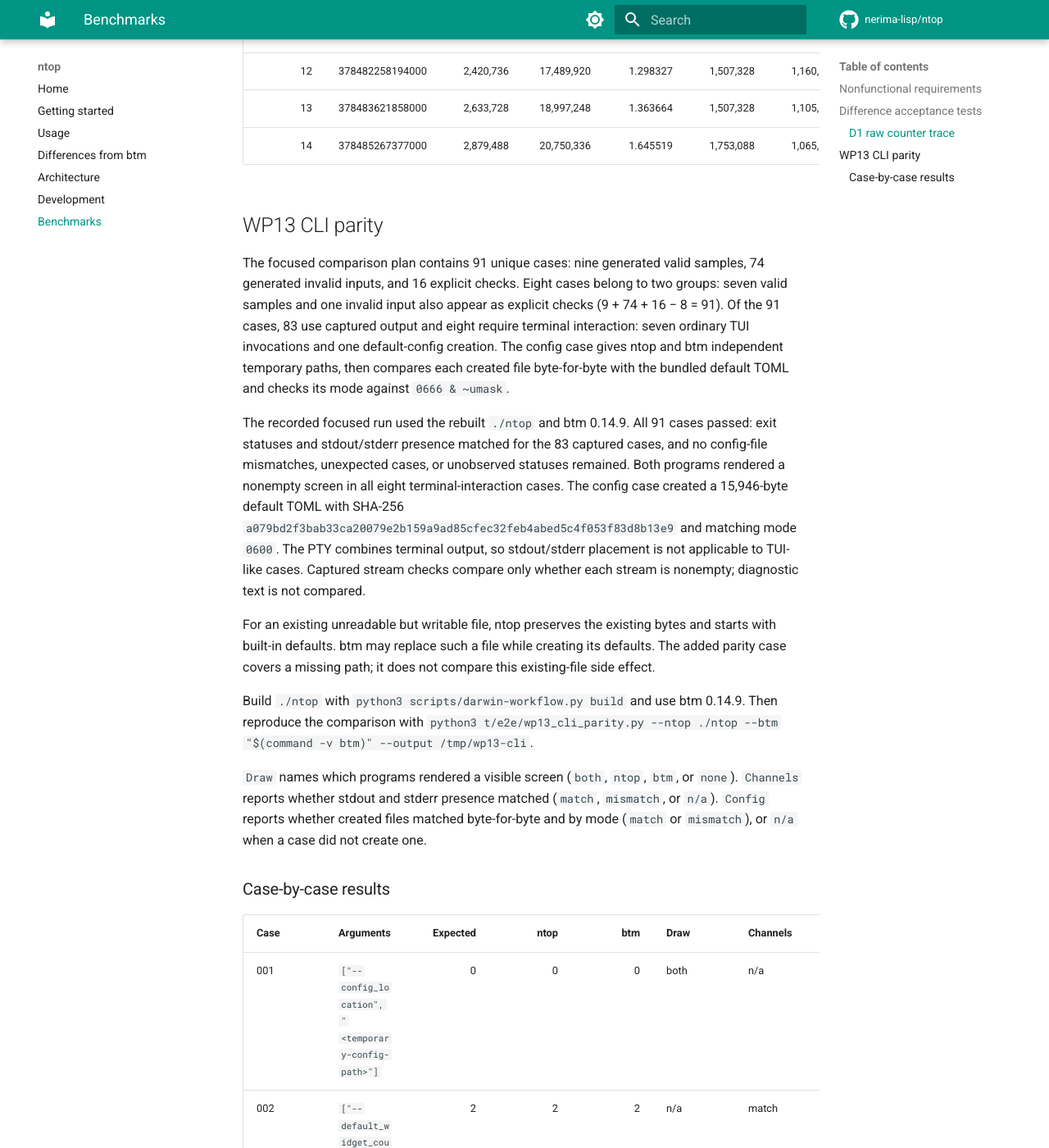
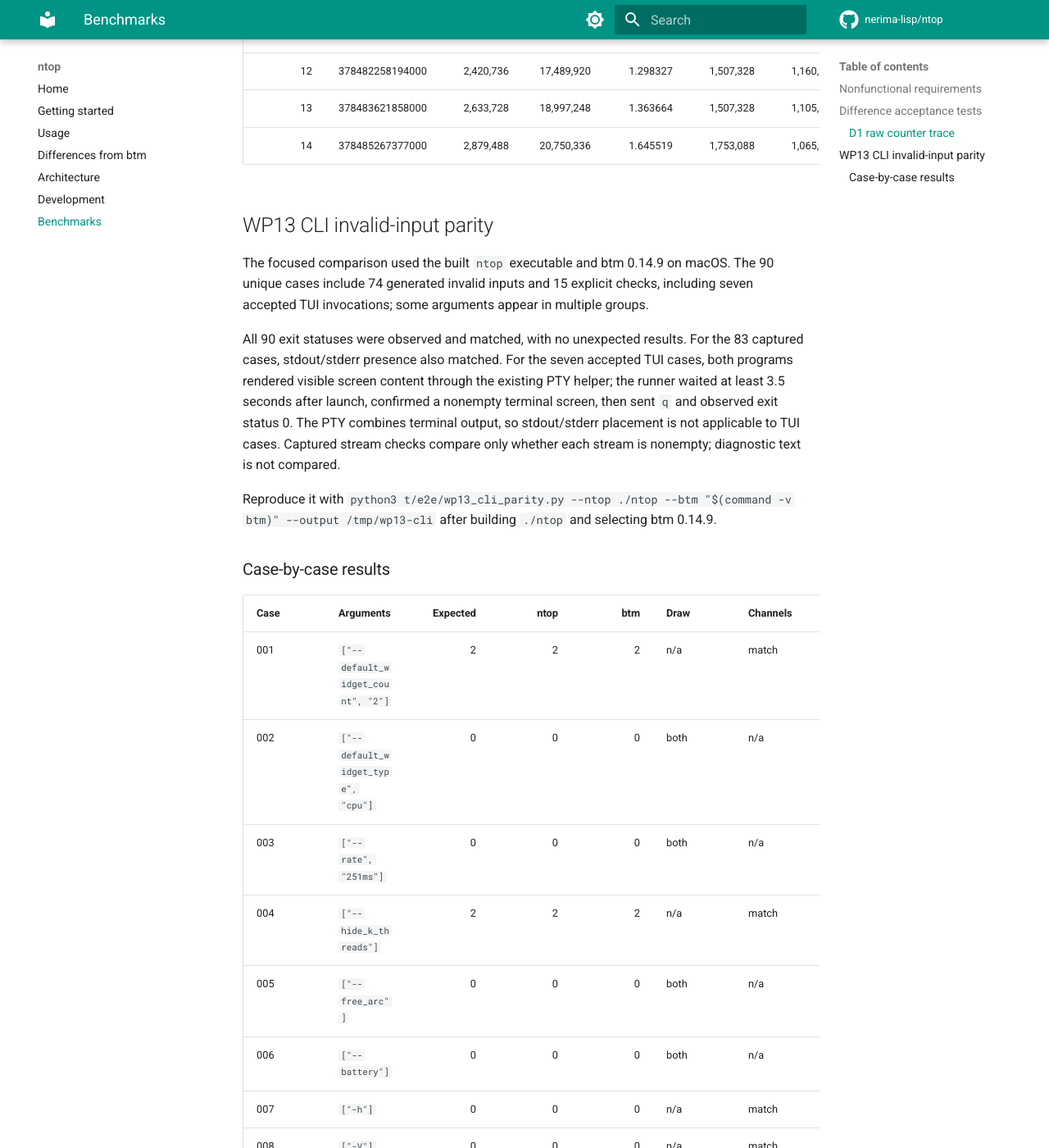
Before and after one commit to nerima-lisp/ntop, an MkDocs documentation site: the page built from docs/src/benchmarks.md, in a window 1280 px wide and 1400 px high, scrolled down 5800 px. Shown: the whole window at 82% size. Built offline with MkDocs 1.6.1 and Material for MkDocs 9.7.7, drawn with Linux system fonts in a browser that asks for light colours; comment, search, counter and statistics services are not loaded; some of the changed text lies outside the part shown.

Commit message:
Revert "fix(cli): initialize missing config paths"
This reverts commit 68e7db7c9776ad5e1d82472cd526f3b13e9e92c0.

```diff
--- a/docs/src/benchmarks.md
+++ b/docs/src/benchmarks.md
@@ -56,110 +56,107 @@ The rerun wrote 14 internal process-counter samples to `/tmp/ntop-wp15b-d1-20261
 | 13 | 378483621858000 | 2,633,728 | 18,997,248 | 1.363664 | 1,507,328 | 1,105,351 |
 | 14 | 378485267377000 | 2,879,488 | 20,750,336 | 1.645519 | 1,753,088 | 1,065,371 |
 
-## WP13 CLI parity
+## WP13 CLI invalid-input parity
 
-The focused comparison plan contains 91 unique cases: nine generated valid samples, 74 generated invalid inputs, and 16 explicit checks. Eight cases belong to two groups: seven valid samples and one invalid input also appear as explicit checks (9 + 74 + 16 − 8 = 91). Of the 91 cases, 83 use captured output and eight require terminal interaction: seven ordinary TUI invocations and one default-config creation. The config case gives ntop and btm independent temporary paths, then compares each created file byte-for-byte with the bundled default TOML and checks its mode against `0666 & ~umask`.
+The focused comparison used the built `ntop` executable and btm 0.14.9 on macOS. The 90 unique cases include 74 generated invalid inputs and 15 explicit checks, including seven accepted TUI invocations; some arguments appear in multiple groups.
 
-The recorded focused run used the rebuilt `./ntop` and btm 0.14.9. All 91 cases passed: exit statuses and stdout/stderr presence matched for the 83 captured cases, and no config-file mismatches, unexpected cases, or unobserved statuses remained. Both programs rendered a nonempty screen in all eight terminal-interaction cases. The config case created a 15,946-byte default TOML with SHA-256 `a079bd2f3bab33ca20079e2b159a9ad85cfec32feb4abed5c4f053f83d8b13e9` and matching mode `0600`. The PTY combines terminal output, so stdout/stderr placement is not applicable to TUI-like cases. Captured stream checks compare only whether each stream is nonempty; diagnostic text is not compared.
+All 90 exit statuses were observed and matched, with no unexpected results. For the 83 captured cases, stdout/stderr presence also matched. For the seven accepted TUI cases, both programs rendered visible screen content through the existing PTY helper; the runner waited at least 3.5 seconds after launch, confirmed a nonempty terminal screen, then sent `q` and observed exit status 0. The PTY combines terminal output, so stdout/stderr placement is not applicable to TUI cases. Captured stream checks compare only whether each stream is nonempty; diagnostic text is not compared.
 
-For an existing unreadable but writable file, ntop preserves the existing bytes and starts with built-in defaults. btm may replace such a file while creating its defaults. The added parity case covers a missing path; it does not compare this existing-file side effect.
-
-Build `./ntop` with `python3 scripts/darwin-workflow.py build` and use btm 0.14.9. Then reproduce the comparison with `python3 t/e2e/wp13_cli_parity.py --ntop ./ntop --btm "$(command -v btm)" --output /tmp/wp13-cli`.
-
-`Draw` names which programs rendered a visible screen (`both`, `ntop`, `btm`, or `none`). `Channels` reports whether stdout and stderr presence matched (`match`, `mismatch`, or `n/a`). `Config` reports whether created files matched byte-for-byte and by mode (`match` or `mismatch`), or `n/a` when a case did not create one.
+Reproduce it with `python3 t/e2e/wp13_cli_parity.py --ntop ./ntop --btm "$(command -v btm)" --output /tmp/wp13-cli` after building `./ntop` and selecting btm 0.14.9.
 
 ### Case-by-case results
 
-| Case | Arguments | Expected | ntop | btm | Draw | Channels | Config | Result |
-|---|---|---:|---:|---:|---|---|---|---|
-| 001 | `["--config_location", "<temporary-config-path>"]` | 0 | 0 | 0 | both | n/a | match | pass |
-| 002 | `["--default_widget_count", "2"]` | 2 | 2 | 2 | n/a | match | n/a | pass |
-| 003 | `["--default_widget_type", "cpu"]` | 0 | 0 | 0 | both | n/a | n/a | pass |
-| 004 | `["--rate", "251ms"]` | 0 | 0 | 0 | both | n/a | n/a | pass |
-| 005 | `["--hide_k_threads"]` | 2 | 2 | 2 | n/a | match | n/a | pass |
-| 006 | `["--free_arc"]` | 0 | 0 | 0 | both | n/a | n/a | pass |
-| 007 | `["--battery"]` | 0 | 0 | 0 | both | n/a | n/a | pass |
-| 008 | `["-h"]` | 0 | 0 | 0 | n/a | match | n/a | pass |
-| 009 | `["-V"]` | 0 | 0 | 0 | n/a | match | n/a | pass |
-| 010 | `["--autohide_time=false"]` | 2 | 2 | 2 | n/a | match | n/a | pass |
-| 011 | `["--basic=false"]` | 2 | 2 | 2 | n/a | match | n/a | pass |
-| 012 | `["--config_location"]` | 2 | 2 | 2 | n/a | match | n/a | pass |
-| 013 | `["--config-location"]` | 2 | 2 | 2 | n/a | match | n/a | pass |
-| 014 | `["--config"]` | 2 | 2 | 2 | n/a | match | n/a | pass |
-| 015 | `["-C"]` | 2 | 2 | 2 | n/a | match | n/a | pass |
-| 016 | `["--default_time_value", "abc"]` | 1 | 1 | 1 | n/a | match | n/a | pass |
-| 017 | `["--default_time_value", "29999ms"]` | 1 | 1 | 1 | n/a | match | n/a | pass |
-| 018 | `["--default-time-value", "abc"]` | 1 | 1 | 1 | n/a | match | n/a | pass |
-| 019 | `["--default-time-value", "29999ms"]` | 1 | 1 | 1 | n/a | match | n/a | pass |
-| 020 | `["-t", "abc"]` | 1 | 1 | 1 | n/a | match | n/a | pass |
-| 021 | `["-t", "29999ms"]` | 1 | 1 | 1 | n/a | match | n/a | pass |
-| 022 | `["--default_widget_count", "not-an-integer"]` | 2 | 2 | 2 | n/a | match | n/a | pass |
-| 023 | `["--default-widget-count", "not-an-integer"]` | 2 | 2 | 2 | n/a | match | n/a | pass |
-| 024 | `["--default_widget_type", "not-a-choice"]` | 2 | 2 | 2 | n/a | match | n/a | pass |
-| 025 | `["--default-widget-type", "not-a-choice"]` | 2 | 2 | 2 | n/a | match | n/a | pass |
-| 026 | `["--disable_click=false"]` | 2 | 2 | 2 | n/a | match | n/a | pass |
-| 027 | `["--disable_keys=false"]` | 2 | 2 | 2 | n/a | match | n/a | pass |
-| 028 | `["--dot_marker=false"]` | 2 | 2 | 2 | n/a | match | n/a | pass |
-| 029 | `["--expanded=false"]` | 2 | 2 | 2 | n/a | match | n/a | pass |
-| 030 | `["--hide_time=false"]` | 2 | 2 | 2 | n/a | match | n/a | pass |
-| 031 | `["--rate", "abc"]` | 1 | 1 | 1 | n/a | match | n/a | pass |
-| 032 | `["--rate", "249ms"]` | 1 | 1 | 1 | n/a | match | n/a | pass |
-| 033 | `["-r", "abc"]` | 1 | 1 | 1 | n/a | match | n/a | pass |
-| 034 | `["-r", "249ms"]` | 1 | 1 | 1 | n/a | match | n/a | pass |
-| 035 | `["--retention", "abc"]` | 1 | 1 | 1 | n/a | match | n/a | pass |
-| 036 | `["--show_table_scroll_position=false"]` | 2 | 2 | 2 | n/a | match | n/a | pass |
-| 037 | `["--time_delta", "abc"]` | 1 | 1 | 1 | n/a | match | n/a | pass |
-| 038 | `["--time_delta", "999ms"]` | 1 | 1 | 1 | n/a | match | n/a | pass |
-| 039 | `["--time-delta", "abc"]` | 1 | 1 | 1 | n/a | match | n/a | pass |
-| 040 | `["--time-delta", "999ms"]` | 1 | 1 | 1 | n/a | match | n/a | pass |
-| 041 | `["-d", "abc"]` | 1 | 1 | 1 | n/a | match | n/a | pass |
-| 042 | `["-d", "999ms"]` | 1 | 1 | 1 | n/a | match | n/a | pass |
-| 043 | `["--case_sensitive=false"]` | 2 | 2 | 2 | n/a | match | n/a | pass |
-| 044 | `["--current_usage=false"]` | 2 | 2 | 2 | n/a | match | n/a | pass |
-| 045 | `["--disable_advanced_kill=false"]` | 2 | 2 | 2 | n/a | match | n/a | pass |
-| 046 | `["--read_only=false"]` | 2 | 2 | 2 | n/a | match | n/a | pass |
-| 047 | `["--hide_k_threads=false"]` | 2 | 2 | 2 | n/a | match | n/a | pass |
-| 048 | `["--get_threads=false"]` | 2 | 2 | 2 | n/a | match | n/a | pass |
-| 049 | `["--process_default_sort", "not-a-column"]` | 1 | 1 | 1 | n/a | match | n/a | pass |
-| 050 | `["--process-default-sort", "not-a-column"]` | 1 | 1 | 1 | n/a | match | n/a | pass |
-| 051 | `["--group_processes=false"]` | 2 | 2 | 2 | n/a | match | n/a | pass |
-| 052 | `["--process_memory_as_value=false"]` | 2 | 2 | 2 | n/a | match | n/a | pass |
-| 053 | `["--process_command=false"]` | 2 | 2 | 2 | n/a | match | n/a | pass |
-| 054 | `["--regex=false"]` | 2 | 2 | 2 | n/a | match | n/a | pass |
-| 055 | `["--tree=false"]` | 2 | 2 | 2 | n/a | match | n/a | pass |
-| 056 | `["--tree_collapse=false"]` | 2 | 2 | 2 | n/a | match | n/a | pass |
-| 057 | `["--unnormalized_cpu=false"]` | 2 | 2 | 2 | n/a | match | n/a | pass |
-| 058 | `["--whole_word=false"]` | 2 | 2 | 2 | n/a | match | n/a | pass |
-| 059 | `["--celsius=false"]` | 2 | 2 | 2 | n/a | match | n/a | pass |
-| 060 | `["--fahrenheit=false"]` | 2 | 2 | 2 | n/a | match | n/a | pass |
-| 061 | `["--kelvin=false"]` | 2 | 2 | 2 | n/a | match | n/a | pass |
-| 062 | `["--cpu_left_legend=false"]` | 2 | 2 | 2 | n/a | match | n/a | pass |
-| 063 | `["--default_cpu_entry", "not-a-choice"]` | 2 | 2 | 2 | n/a | match | n/a | pass |
-| 064 | `["--default-cpu-entry", "not-a-choice"]` | 2 | 2 | 2 | n/a | match | n/a | pass |
-| 065 | `["--hide_avg_cpu=false"]` | 2 | 2 | 2 | n/a | match | n/a | pass |
-| 066 | `["--memory_legend", "not-a-choice"]` | 2 | 2 | 2 | n/a | match | n/a | pass |
-| 067 | `["--memory-legend", "not-a-choice"]` | 2 | 2 | 2 | n/a | match | n/a | pass |
-| 068 | `["--enable_cache_memory=false"]` | 2 | 2 | 2 | n/a | match | n/a | pass |
-| 069 | `["--free_arc=false"]` | 2 | 2 | 2 | n/a | match | n/a | pass |
-| 070 | `["--short_gpu_names=false"]` | 2 | 2 | 2 | n/a | match | n/a | pass |
-| 071 | `["--network_legend", "not-a-choice"]` | 2 | 2 | 2 | n/a | match | n/a | pass |
-| 072 | `["--network-legend", "not-a-choice"]` | 2 | 2 | 2 | n/a | match | n/a | pass |
-| 073 | `["--network_use_bytes=false"]` | 2 | 2 | 2 | n/a | match | n/a | pass |
-| 074 | `["--network_use_binary_prefix=false"]` | 2 | 2 | 2 | n/a | match | n/a | pass |
-| 075 | `["--network_use_log=false"]` | 2 | 2 | 2 | n/a | match | n/a | pass |
-| 076 | `["--use_old_network_legend=false"]` | 2 | 2 | 2 | n/a | match | n/a | pass |
-| 077 | `["--show_packets=false"]` | 2 | 2 | 2 | n/a | match | n/a | pass |
-| 078 | `["--network_start_zeroed=false"]` | 2 | 2 | 2 | n/a | match | n/a | pass |
-| 079 | `["--battery=false"]` | 2 | 2 | 2 | n/a | match | n/a | pass |
-| 080 | `["--disable_gpu=false"]` | 2 | 2 | 2 | n/a | match | n/a | pass |
-| 081 | `["--theme", "not-a-choice"]` | 2 | 2 | 2 | n/a | match | n/a | pass |
-| 082 | `["--help=invalid"]` | 2 | 2 | 2 | n/a | match | n/a | pass |
-| 083 | `["--version=invalid"]` | 2 | 2 | 2 | n/a | match | n/a | pass |
-| 084 | `["--bogus"]` | 2 | 2 | 2 | n/a | match | n/a | pass |
-| 085 | `["--theme", "bad"]` | 2 | 2 | 2 | n/a | match | n/a | pass |
-| 086 | `["--default_widget_type", "foo"]` | 2 | 2 | 2 | n/a | match | n/a | pass |
-| 087 | `["--rate", "100"]` | 1 | 1 | 1 | n/a | match | n/a | pass |
-| 088 | `["--rate", "250"]` | 0 | 0 | 0 | both | n/a | n/a | pass |
-| 089 | `["--rate", "250ms"]` | 0 | 0 | 0 | both | n/a | n/a | pass |
-| 090 | `["--retention", "59999ms"]` | 0 | 0 | 0 | both | n/a | n/a | pass |
-| 091 | `["--celsius", "--kelvin"]` | 2 | 2 | 2 | n/a | match | n/a | pass |
+| Case | Arguments | Expected | ntop | btm | Draw | Channels | Result |
+|---|---|---:|---:|---:|---|---|---|
+| 001 | `["--default_widget_count", "2"]` | 2 | 2 | 2 | n/a | match | pass |
+| 002 | `["--default_widget_type", "cpu"]` | 0 | 0 | 0 | both | n/a | pass |
+| 003 | `["--rate", "251ms"]` | 0 | 0 | 0 | both | n/a | pass |
+| 004 | `["--hide_k_threads"]` | 2 | 2 | 2 | n/a | match | pass |
+| 005 | `["--free_arc"]` | 0 | 0 | 0 | both | n/a | pass |
+| 006 | `["--battery"]` | 0 | 0 | 0 | both | n/a | pass |
+| 007 | `["-h"]` | 0 | 0 | 0 | n/a | match | pass |
+| 008 | `["-V"]` | 0 | 0 | 0 | n/a | match | pass |
+| 009 | `["--autohide_time=false"]` | 2 | 2 | 2 | n/a | match | pass |
+| 010 | `["--basic=false"]` | 2 | 2 | 2 | n/a | match | pass |
+| 011 | `["--config_location"]` | 2 | 2 | 2 | n/a | match | pass |
+| 012 | `["--config-location"]` | 2 | 2 | 2 | n/a | match | pass |
+| 013 | `["--config"]` | 2 | 2 | 2 | n/a | match | pass |
+| 014 | `["-C"]` | 2 | 2 | 2 | n/a | match | pass |
+| 015 | `["--default_time_value", "abc"]` | 1 | 1 | 1 | n/a | match | pass |
+| 016 | `["--default_time_value", "29999ms"]` | 1 | 1 | 1 | n/a | match | pass |
+| 017 | `["--default-time-value", "abc"]` | 1 | 1 | 1 | n/a | match | pass |
+| 018 | `["--default-time-value", "29999ms"]` | 1 | 1 | 1 | n/a | match | pass |
+| 019 | `["-t", "abc"]` | 1 | 1 | 1 | n/a | match | pass |
+| 020 | `["-t", "29999ms"]` | 1 | 1 | 1 | n/a | match | pass |
+| 021 | `["--default_widget_count", "not-an-integer"]` | 2 | 2 | 2 | n/a | match | pass |
+| 022 | `["--default-widget-count", "not-an-integer"]` | 2 | 2 | 2 | n/a | match | pass |
+| 023 | `["--default_widget_type", "not-a-choice"]` | 2 | 2 | 2 | n/a | match | pass |
+| 024 | `["--default-widget-type", "not-a-choice"]` | 2 | 2 | 2 | n/a | match | pass |
+| 025 | `["--disable_click=false"]` | 2 | 2 | 2 | n/a | match | pass |
+| 026 | `["--disable_keys=false"]` | 2 | 2 | 2 | n/a | match | pass |
+| 027 | `["--dot_marker=false"]` | 2 | 2 | 2 | n/a | match | pass |
+| 028 | `["--expanded=false"]` | 2 | 2 | 2 | n/a | match | pass |
+| 029 | `["--hide_time=false"]` | 2 | 2 | 2 | n/a | match | pass |
+| 030 | `["--rate", "abc"]` | 1 | 1 | 1 | n/a | match | pass |
+| 031 | `["--rate", "249ms"]` | 1 | 1 | 1 | n/a | match | pass |
+| 032 | `["-r", "abc"]` | 1 | 1 | 1 | n/a | match | pass |
+| 033 | `["-r", "249ms"]` | 1 | 1 | 1 | n/a | match | pass |
+| 034 | `["--retention", "abc"]` | 1 | 1 | 1 | n/a | match | pass |
+| 035 | `["--show_table_scroll_position=false"]` | 2 | 2 | 2 | n/a | match | pass |
+| 036 | `["--time_delta", "abc"]` | 1 | 1 | 1 | n/a | match | pass |
+| 037 | `["--time_delta", "999ms"]` | 1 | 1 | 1 | n/a | match | pass |
+| 038 | `["--time-delta", "abc"]` | 1 | 1 | 1 | n/a | match | pass |
+| 039 | `["--time-delta", "999ms"]` | 1 | 1 | 1 | n/a | match | pass |
+| 040 | `["-d", "abc"]` | 1 | 1 | 1 | n/a | match | pass |
+| 041 | `["-d", "999ms"]` | 1 | 1 | 1 | n/a | match | pass |
+| 042 | `["--case_sensitive=false"]` | 2 | 2 | 2 | n/a | match | pass |
+| 043 | `["--current_usage=false"]` | 2 | 2 | 2 | n/a | match | pass |
+| 044 | `["--disable_advanced_kill=false"]` | 2 | 2 | 2 | n/a | match | pass |
+| 045 | `["--read_only=false"]` | 2 | 2 | 2 | n/a | match | pass |
+| 046 | `["--hide_k_threads=false"]` | 2 | 2 | 2 | n/a | match | pass |
+| 047 | `["--get_threads=false"]` | 2 | 2 | 2 | n/a | match | pass |
+| 048 | `["--process_default_sort", "not-a-column"]` | 1 | 1 | 1 | n/a | match | pass |
+| 049 | `["--process-default-sort", "not-a-column"]` | 1 | 1 | 1 | n/a | match | pass |
+| 050 | `["--group_processes=false"]` | 2 | 2 | 2 | n/a | match | pass |
+| 051 | `["--process_memory_as_value=false"]` | 2 | 2 | 2 | n/a | match | pass |
+| 052 | `["--process_command=false"]` | 2 | 2 | 2 | n/a | match | pass |
+| 053 | `["--regex=false"]` | 2 | 2 | 2 | n/a | match | pass |
+| 054 | `["--tree=false"]` | 2 | 2 | 2 | n/a | match | pass |
+| 055 | `["--tree_collapse=false"]` | 2 | 2 | 2 | n/a | match | pass |
+| 056 | `["--unnormalized_cpu=false"]` | 2 | 2 | 2 | n/a | match | pass |
+| 057 | `["--whole_word=false"]` | 2 | 2 | 2 | n/a | match | pass |
+| 058 | `["--celsius=false"]` | 2 | 2 | 2 | n/a | match | pass |
+| 059 | `["--fahrenheit=false"]` | 2 | 2 | 2 | n/a | match | pass |
+| 060 | `["--kelvin=false"]` | 2 | 2 | 2 | n/a | match | pass |
+| 061 | `["--cpu_left_legend=false"]` | 2 | 2 | 2 | n/a | match | pass |
+| 062 | `["--default_cpu_entry", "not-a-choice"]` | 2 | 2 | 2 | n/a | match | pass |
+| 063 | `["--default-cpu-entry", "not-a-choice"]` | 2 | 2 | 2 | n/a | match | pass |
+| 064 | `["--hide_avg_cpu=false"]` | 2 | 2 | 2 | n/a | match | pass |
+| 065 | `["--memory_legend", "not-a-choice"]` | 2 | 2 | 2 | n/a | match | pass |
+| 066 | `["--memory-legend", "not-a-choice"]` | 2 | 2 | 2 | n/a | match | pass |
+| 067 | `["--enable_cache_memory=false"]` | 2 | 2 | 2 | n/a | match | pass |
+| 068 | `["--free_arc=false"]` | 2 | 2 | 2 | n/a | match | pass |
+| 069 | `["--short_gpu_names=false"]` | 2 | 2 | 2 | n/a | match | pass |
+| 070 | `["--network_legend", "not-a-choice"]` | 2 | 2 | 2 | n/a | match | pass |
+| 071 | `["--network-legend", "not-a-choice"]` | 2 | 2 | 2 | n/a | match | pass |
+| 072 | `["--network_use_bytes=false"]` | 2 | 2 | 2 | n/a | match | pass |
+| 073 | `["--network_use_binary_prefix=false"]` | 2 | 2 | 2 | n/a | match | pass |
+| 074 | `["--network_use_log=false"]` | 2 | 2 | 2 | n/a | match | pass |
+| 075 | `["--use_old_network_legend=false"]` | 2 | 2 | 2 | n/a | match | pass |
+| 076 | `["--show_packets=false"]` | 2 | 2 | 2 | n/a | match | pass |
+| 077 | `["--network_start_zeroed=false"]` | 2 | 2 | 2 | n/a | match | pass |
+| 078 | `["--battery=false"]` | 2 | 2 | 2 | n/a | match | pass |
+| 079 | `["--disable_gpu=false"]` | 2 | 2 | 2 | n/a | match | pass |
+| 080 | `["--theme", "not-a-choice"]` | 2 | 2 | 2 | n/a | match | pass |
+| 081 | `["--help=invalid"]` | 2 | 2 | 2 | n/a | match | pass |
+| 082 | `["--version=invalid"]` | 2 | 2 | 2 | n/a | match | pass |
+| 083 | `["--bogus"]` | 2 | 2 | 2 | n/a | match | pass |
+| 084 | `["--theme", "bad"]` | 2 | 2 | 2 | n/a | match | pass |
+| 085 | `["--default_widget_type", "foo"]` | 2 | 2 | 2 | n/a | match | pass |
+| 086 | `["--rate", "100"]` | 1 | 1 | 1 | n/a | match | pass |
+| 087 | `["--rate", "250"]` | 0 | 0 | 0 | both | n/a | pass |
+| 088 | `["--rate", "250ms"]` | 0 | 0 | 0 | both | n/a | pass |
+| 089 | `["--retention", "59999ms"]` | 0 | 0 | 0 | both | n/a | pass |
+| 090 | `["--celsius", "--kelvin"]` | 2 | 2 | 2 | n/a | match | pass |
+
+The valid path argument `--config_location /tmp/config` is outside this invalid-input comparison. btm proceeds to terminal initialization, and its non-TTY failure emits terminal-control bytes on stdout. ntop rejects config-location values before launching the TUI; that behavior is not covered here.
```
Also changed, not shown: docs/src/differences.md (+1 -3 lines), docs/src/usage.md (+4 -6 lines), src/cli/default-config.toml (deleted, +0 -511 lines), 6 other files.
